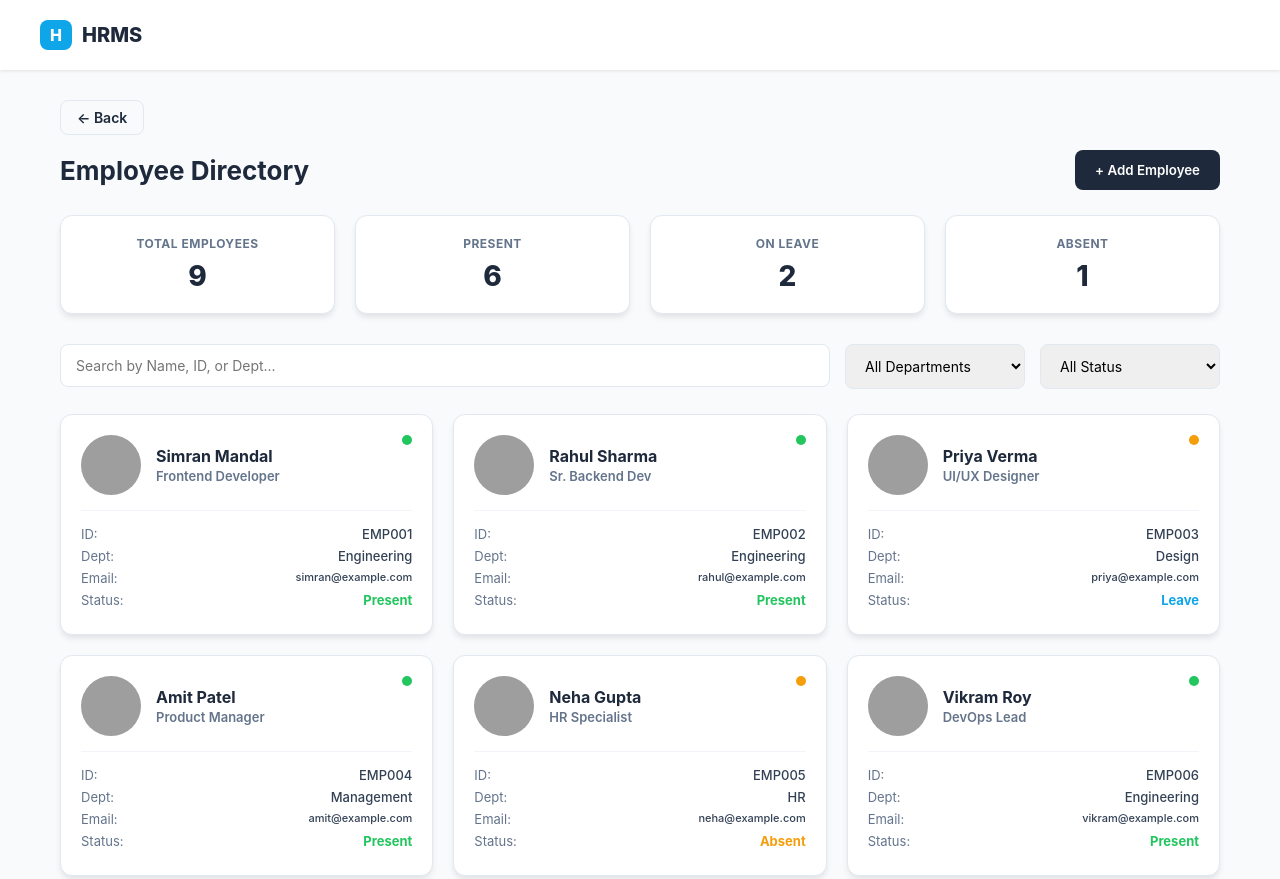
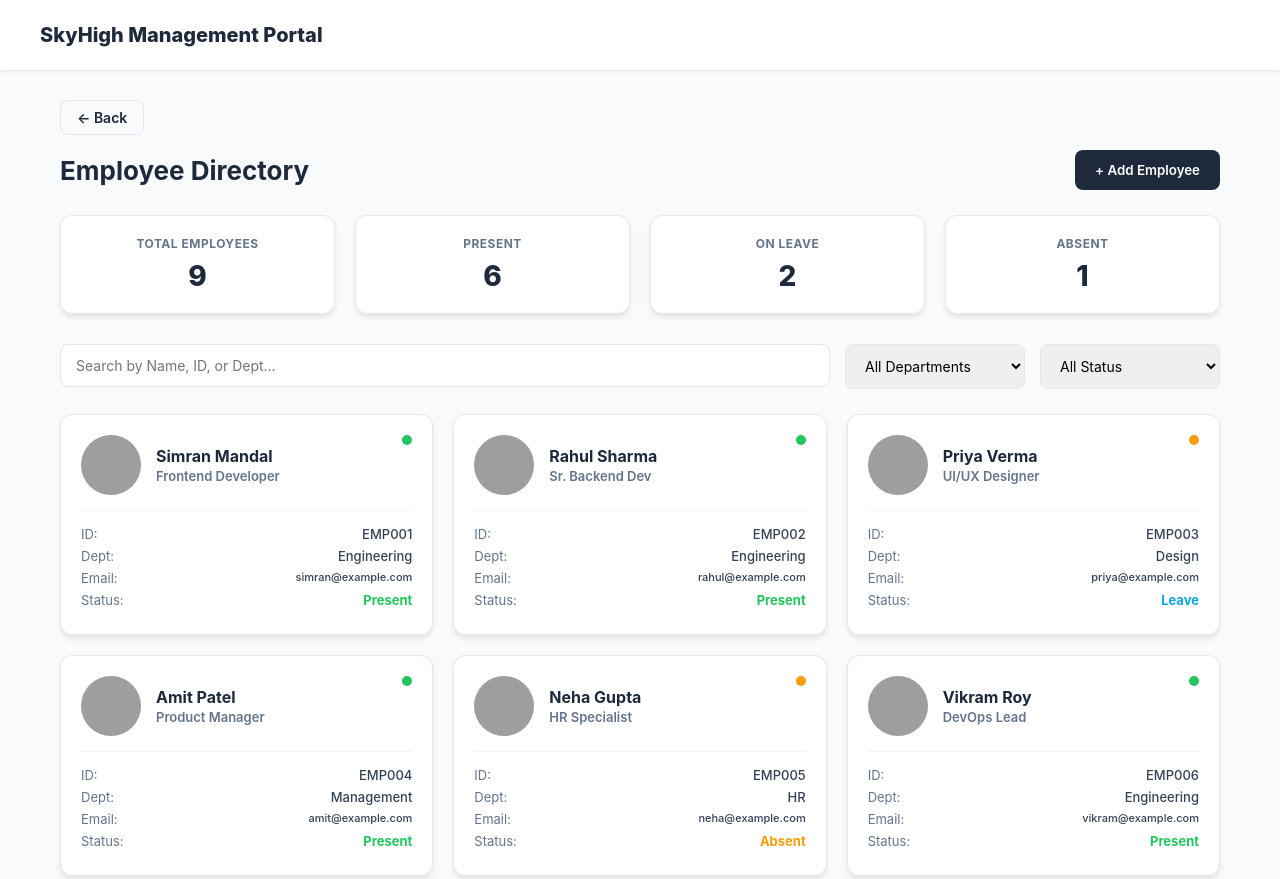
Before and after one commit to ishikamahto8/odoo-workspace-hub, a plain HTML site: page frontend/employees.html in a window 1280 px wide. Shown: the top 879 px of the page. Drawn offline with Linux system fonts and the light colour scheme; grey boxes are pictures that could not be loaded.

Commit message:
heading changed

```diff
--- a/frontend/employees.html
+++ b/frontend/employees.html
@@ -304,8 +304,8 @@
     <!-- NAVBAR -->
     <nav class="navbar">
         <div class="nav-left">
-            <div class="logo-icon">H</div>
-            <span class="logo-text">HRMS</span>
+
+            <span class="logo-text">SkyHigh Management Portal</span>
         </div>
     </nav>
 
```
